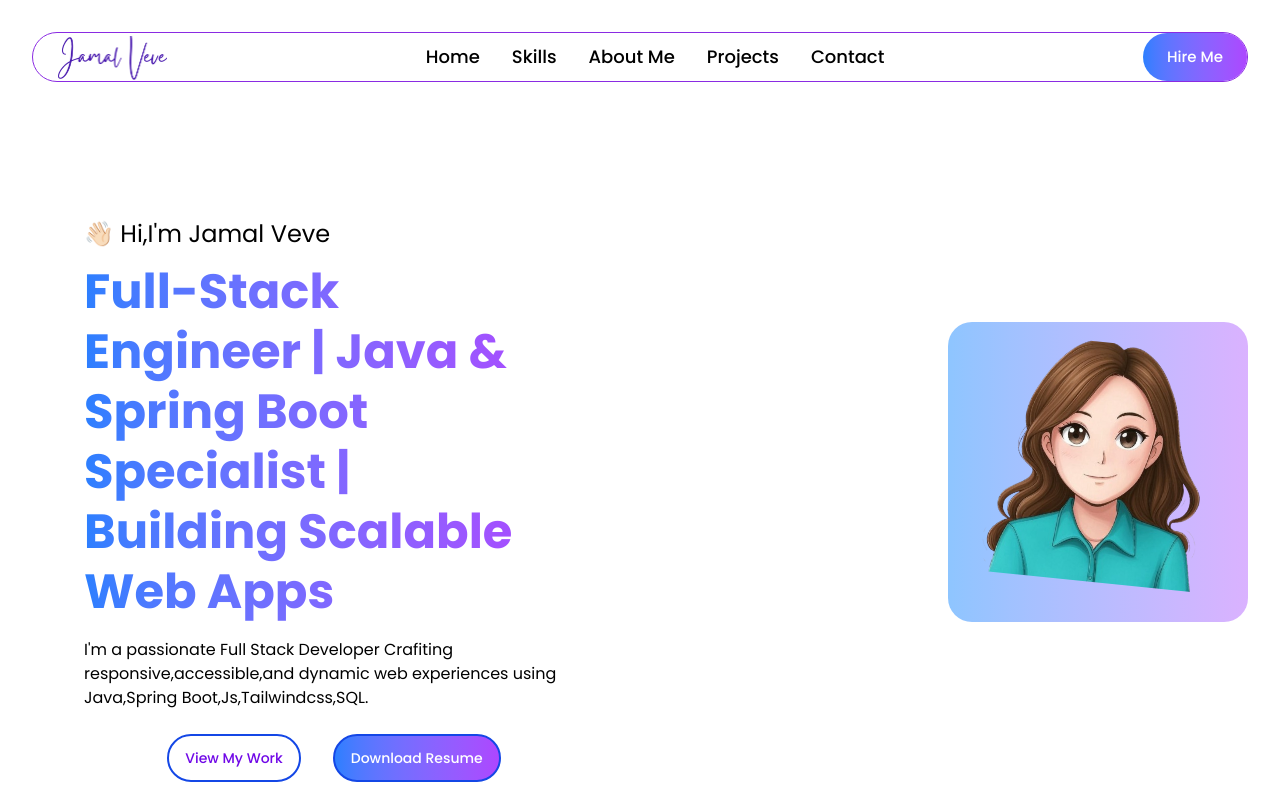
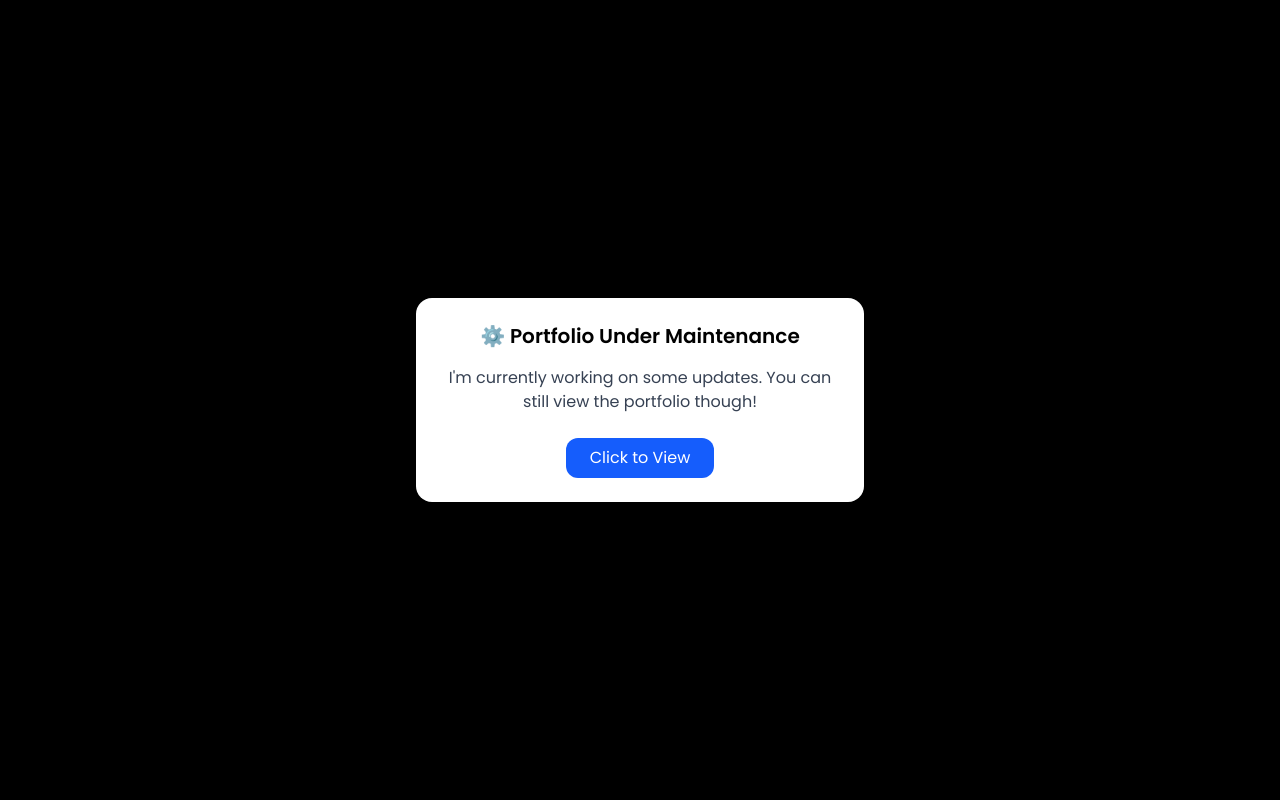
Before and after one commit to jamalveve/Jamy_Portfolio, a React (Vite) app: page / in a window 1280 px wide. Shown: the top 800 px of the page. Built offline with nearby package versions, Linux system fonts and the light colour scheme.

Commit message:
update popup added

```diff
--- a/src/App.jsx
+++ b/src/App.jsx
@@ -7,11 +7,13 @@ import TechnicalProfiency from './sections/TechnicalProfiency'
 import MyProject from './sections/MyProject'
 import ContactMe from './sections/ContactMe'
 import Footer from './sections/Footer'
+import MaintenanceModal from './Components/MaintainanceModel'
 
 function App() {
 
   return (
     <>
+<MaintenanceModal/>
       <Navbar />
       <Hero />
       <TechnicalProfiency />
--- /dev/null
+++ b/src/Components/MaintainanceModel.jsx
@@ -0,0 +1,25 @@
+// components/MaintenanceModal.jsx
+import { useState } from 'react';
+
+export default function MaintenanceModal() {
+  const [showModal, setShowModal] = useState(true);
+
+  if (!showModal) return null;
+
+  return (
+    <div className="fixed inset-0 bg-black bg-opacity-60 flex items-center justify-center z-50">
+      <div className="bg-white rounded-2xl shadow-xl p-6 max-w-md w-full text-center">
+        <h2 className="text-xl font-semibold mb-4">⚙️ Portfolio Under Maintenance</h2>
+        <p className="text-gray-700 mb-6">
+          I'm currently working on some updates. You can still view the portfolio though!
+        </p>
+        <button
+          onClick={() => setShowModal(false)}
+          className="px-6 py-2 bg-blue-600 text-white rounded-xl hover:bg-blue-700 transition"
+        >
+          Click to View
+        </button>
+      </div>
+    </div>
+  );
+}
```
